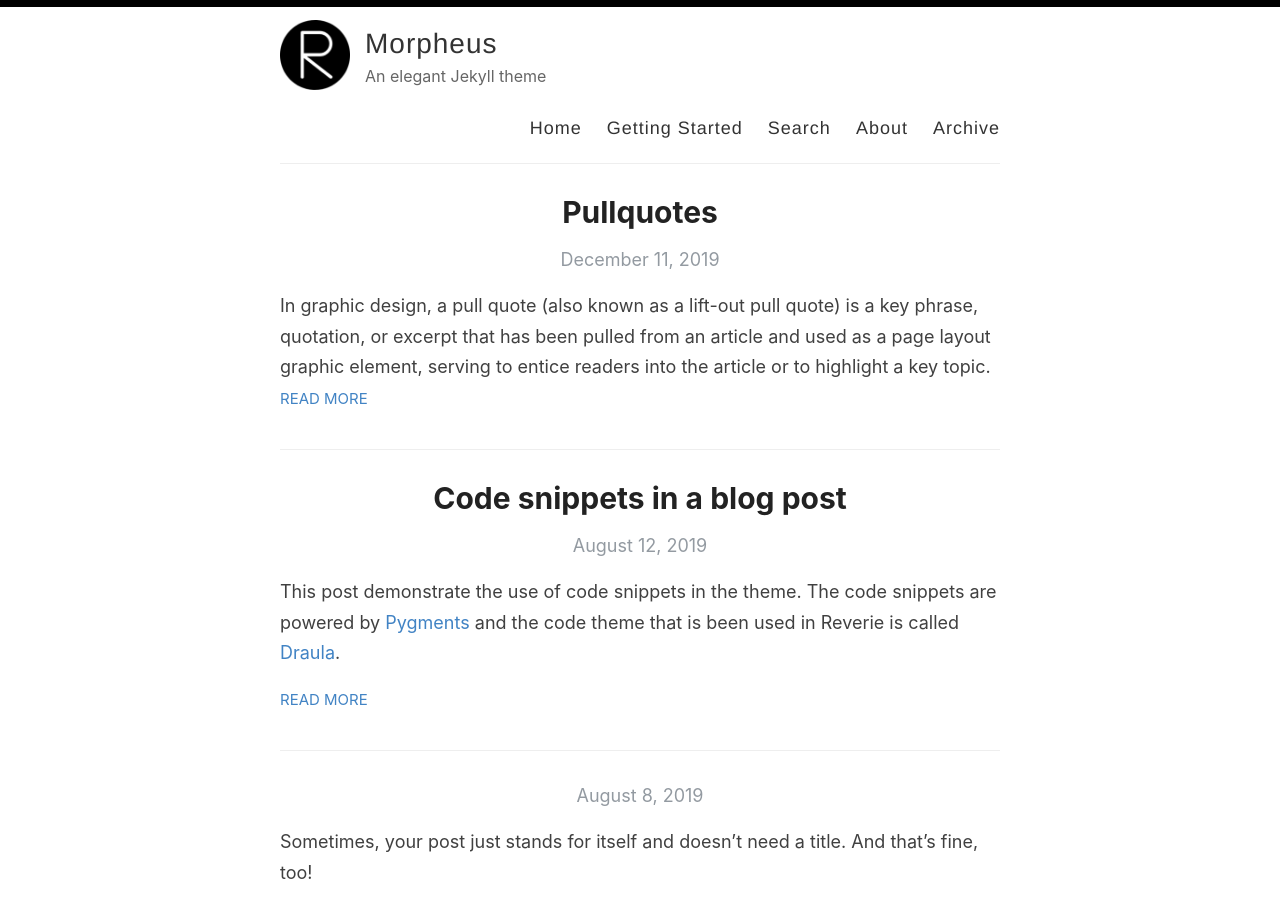
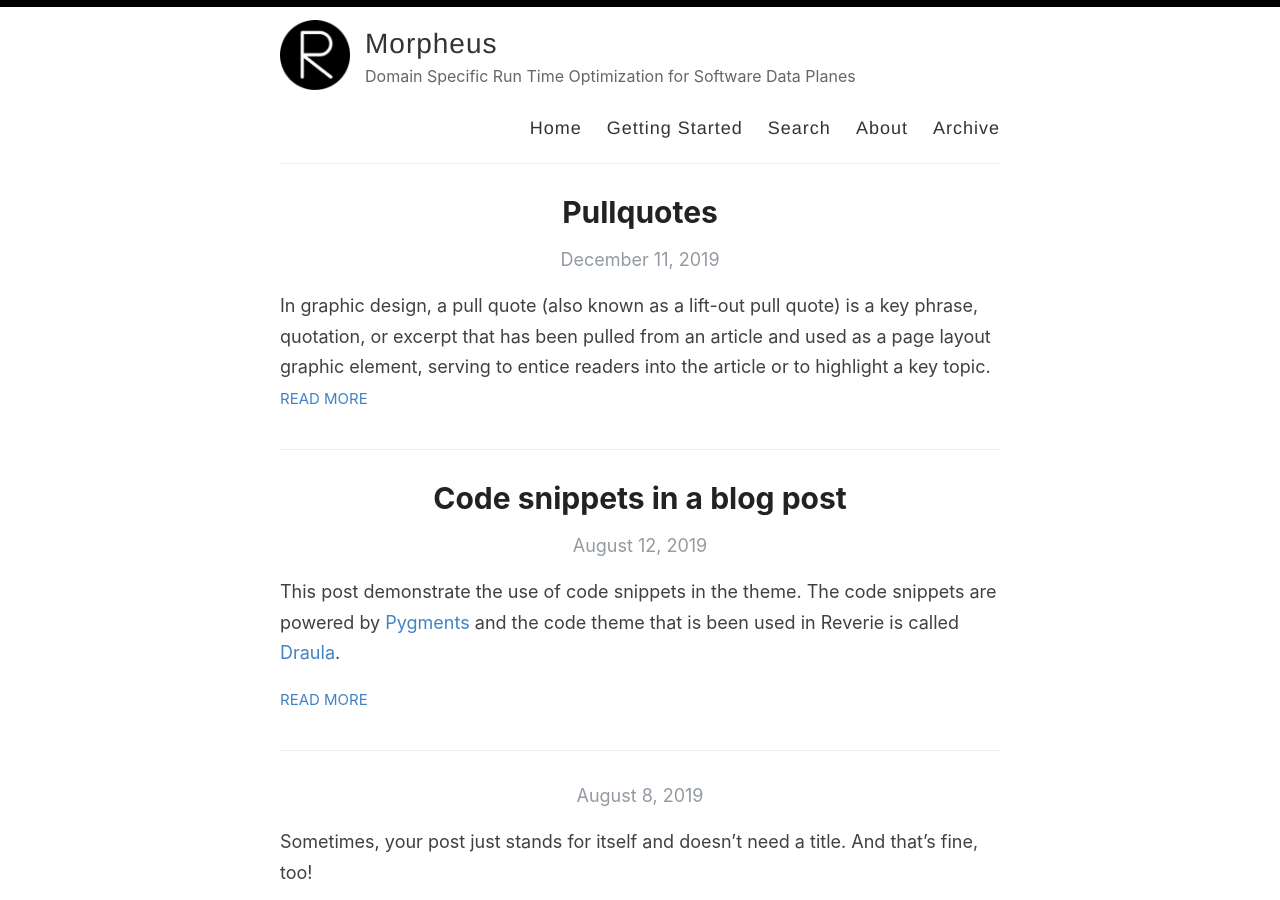
Before and after one commit to Morpheus-compiler/Morpheus-compiler.github.io, a Jekyll site: the page built from index.html, in a window 1280 px wide and 900 px high. Built offline with Jekyll 4.4.1, drawn with Linux system fonts in a browser that asks for light colours; the list of posts is cut into pages by our own code.

Commit message:
Update _config.yml

```diff
--- a/_config.yml
+++ b/_config.yml
@@ -9,7 +9,7 @@ name: Morpheus
 author: Sebastiano Miano
 
 # Short bio or description (displayed in the header)
-description: An elegant Jekyll theme
+description: Domain Specific Run Time Optimization for Software Data Planes
 
 # URL of your avatar or profile pic (you could use your GitHub profile pic)
 avatar: /images/reverie.png
```
